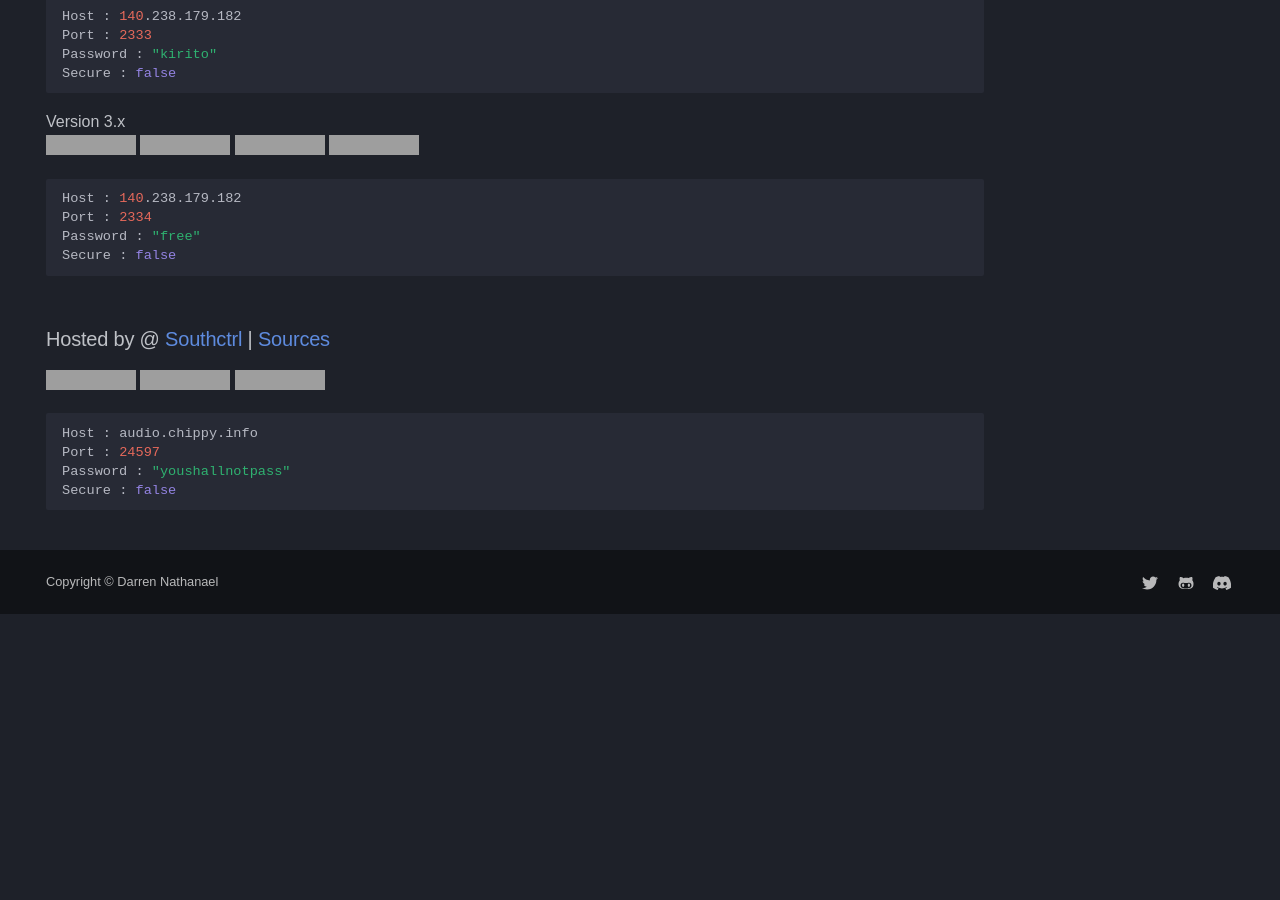
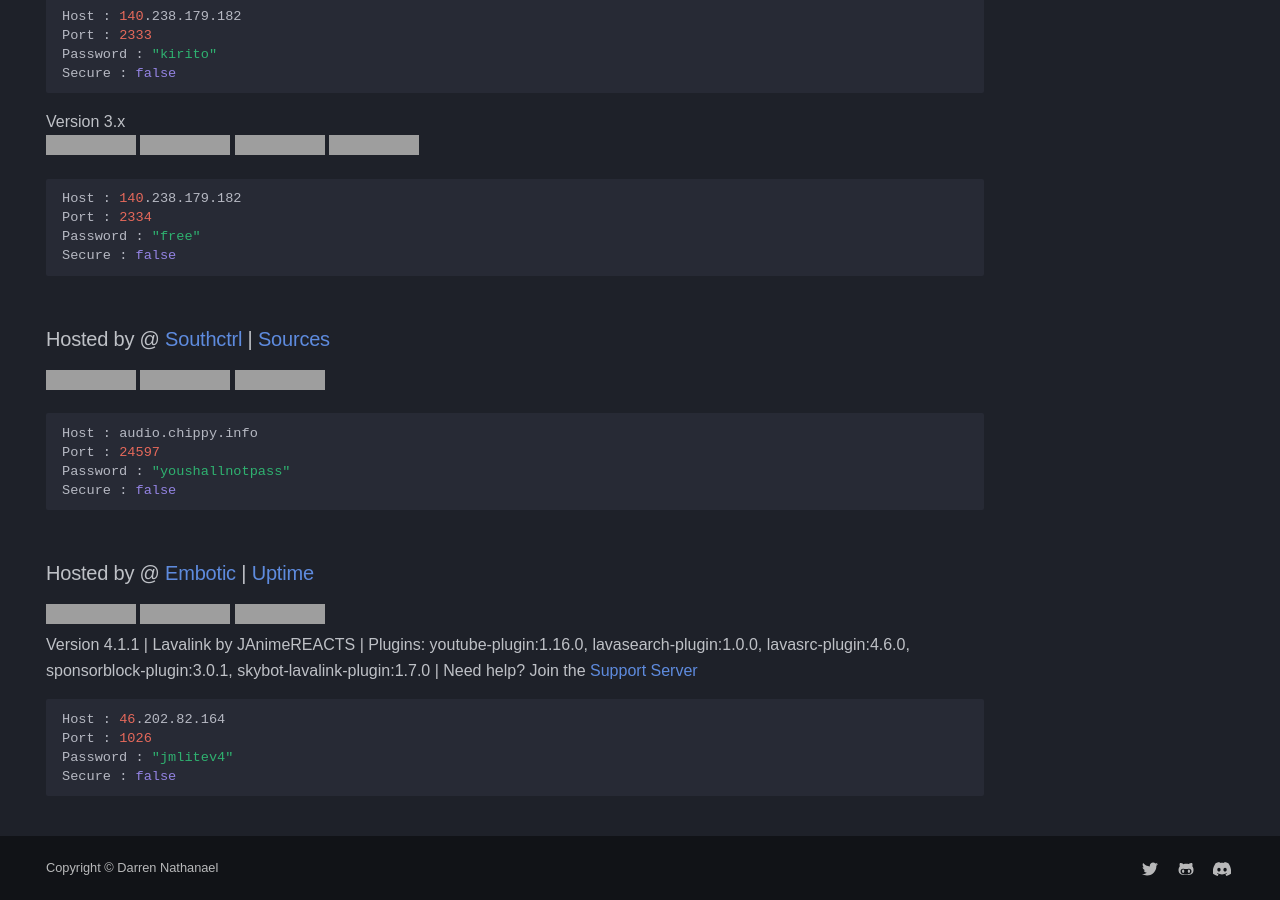
Before and after one commit to DarrenOfficial/lavalink-list, an MkDocs documentation site: the page built from docs/NoSSL/Lavalink-NonSSL.md, in a window 1280 px wide and 900 px high, scrolled down 2138 px. Built offline with MkDocs 1.6.1 and Material for MkDocs 9.7.7, drawn with Linux system fonts in a browser that asks for light colours; some web fonts are replaced; comment, search, counter and statistics services are not loaded; a style sheet for code colours, icons or effects is not loaded; before the commit the page ends 2752 px from its top, so only the background shows below that; some of the changed text lies outside the part shown; grey boxes are pictures that could not be loaded.

Commit message:
JM Lite LAVALINK is back
Lavalink is back with a new port, same ip, and updated plugins.

````diff
--- a/docs/NoSSL/Lavalink-NonSSL.md
+++ b/docs/NoSSL/Lavalink-NonSSL.md
@@ -118,3 +118,12 @@ Port : 24597
 Password : "youshallnotpass"
 Secure : false
 ```
+### Hosted by @ [Embotic](https://discord.gg/XpNWvYjX5F) | [Uptime](https://hetrixtools.com/report/uptime/0da291f13750558ad637bf795974619b/) <br />
+![status](https://lavalink-list-api.ajieblogs.eu.org/46-202-82-164-1026/badge/Status) ![load](https://lavalink-list-api.ajieblogs.eu.org/46-202-82-164-1026/badge/Load) ![playersv4jmlite](https://lavalink-list-api.ajieblogs.eu.org/46-202-82-164-1026/badge/Players) <br />
+Version 4.1.1 | Lavalink by JAnimeREACTS | Plugins: youtube-plugin:1.16.0, lavasearch-plugin:1.0.0, lavasrc-plugin:4.6.0, sponsorblock-plugin:3.0.1, skybot-lavalink-plugin:1.7.0 | Need help? Join the [Support Server](https://discord.gg/NsTFDYvhXd)
+```bash
+Host : 46.202.82.164
+Port : 1026
+Password : "jmlitev4"
+Secure : false
+```
````
